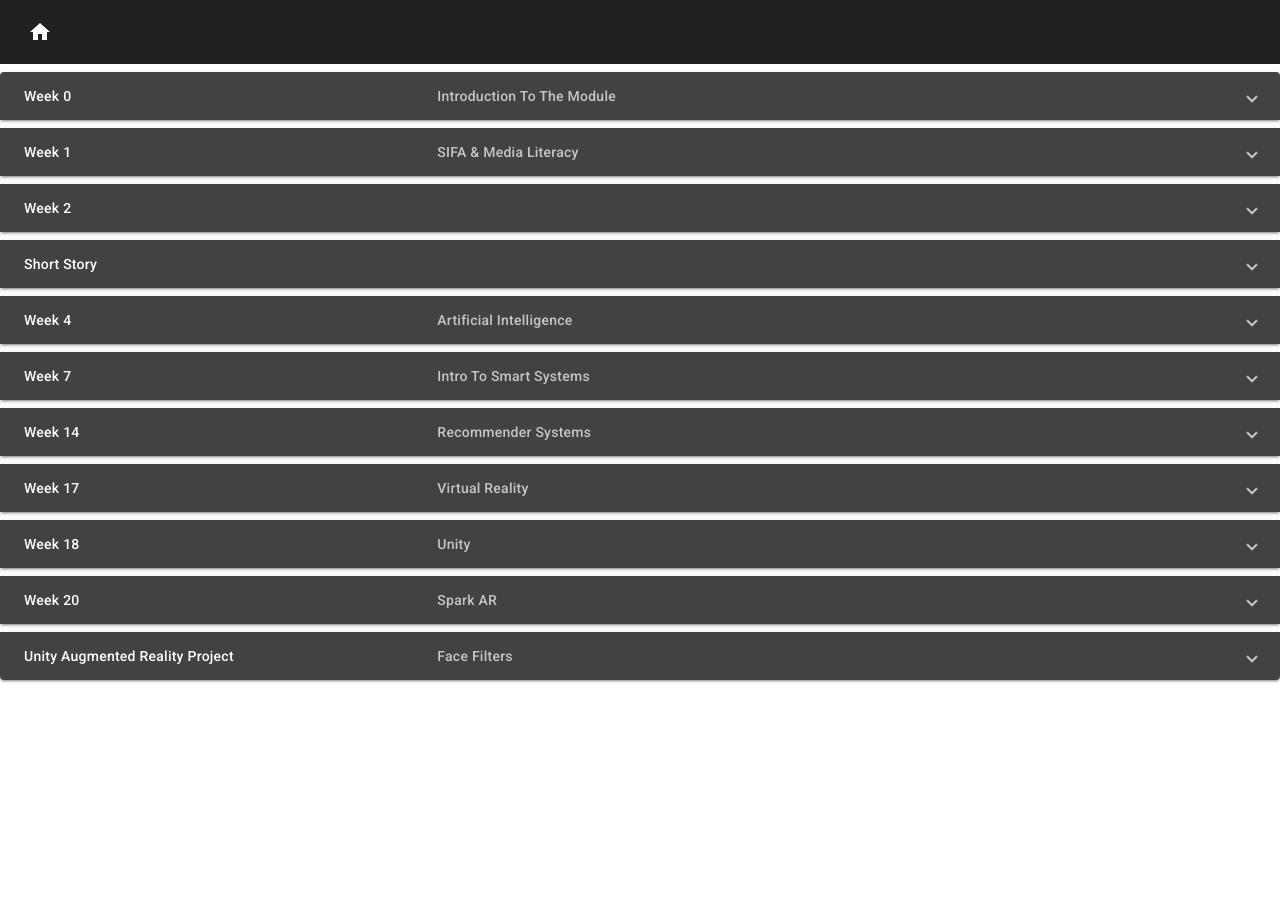
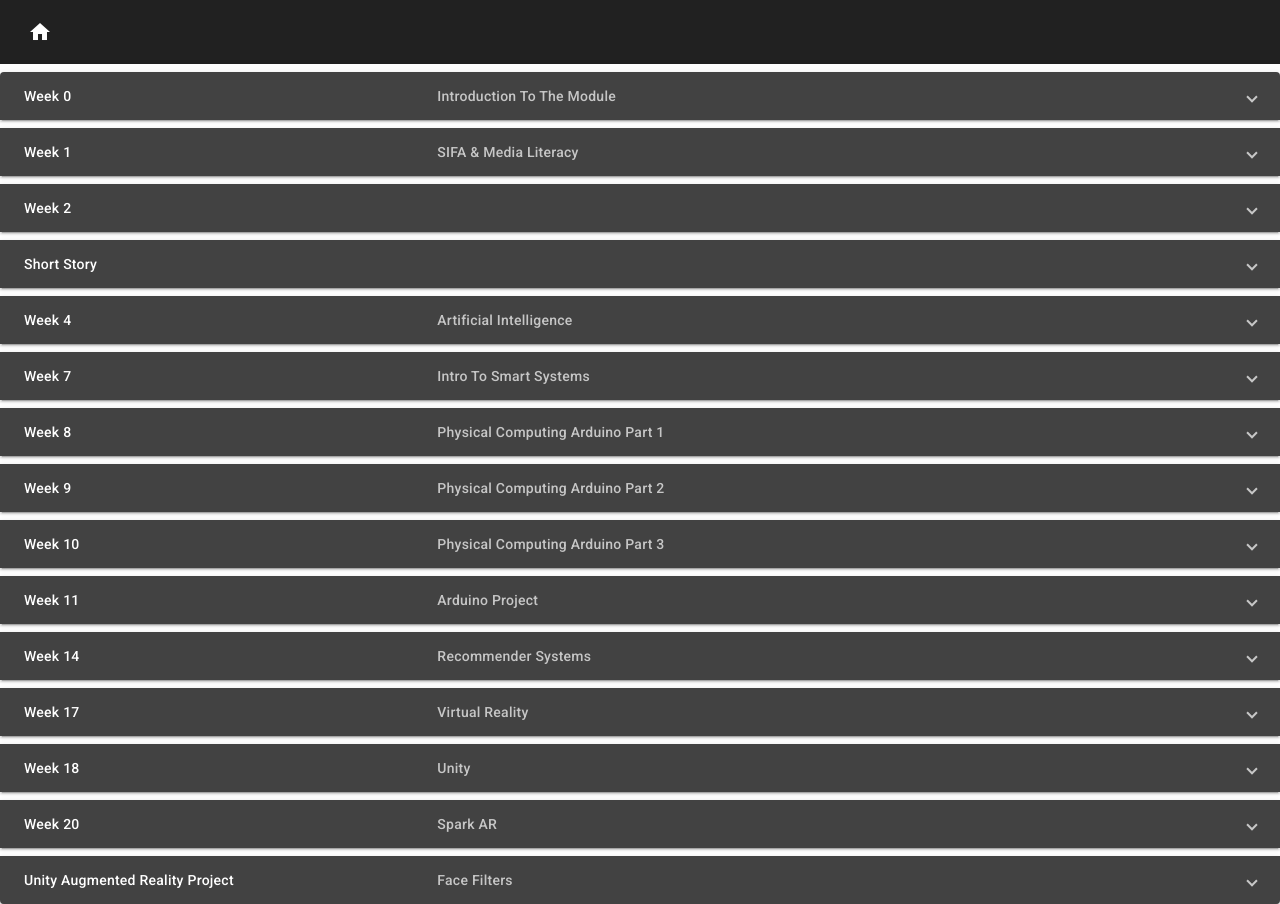
Before and after one commit to salmaanakhtar/salmaanakhtar.github.io, an Angular app: page /blog in a window 1280 px wide. Before the commit the page ends 800 px from the top, so only its background shows below. Built offline with nearby package versions, Linux system fonts and the light colour scheme.

Commit message:
added week 8

```diff
--- a/src/app/bloghomepage/bloghomepage.component.html
+++ b/src/app/bloghomepage/bloghomepage.component.html
@@ -172,7 +172,7 @@
 
     </div>
   </mat-expansion-panel>
-<!--Week 7-13 Panel-->
+<!--Week 7 Panel-->
   <mat-expansion-panel (opened)="panelOpenState = true"
                        (closed)="panelOpenState = false">
     <mat-expansion-panel-header>
@@ -201,6 +201,78 @@
 
     </div>
 
+  </mat-expansion-panel>
+<!--Week 8 Panel-->
+  <mat-expansion-panel (opened)="panelOpenState = true"
+                       (closed)="panelOpenState = false">
+    <mat-expansion-panel-header>
+      <mat-panel-title>
+        Week 8
+      </mat-panel-title>
+      <mat-panel-description>
+        Physical Computing Arduino Part 1
+      </mat-panel-description>
+    </mat-expansion-panel-header>
+    <div>
+
+      <h1><b>What we covered</b></h1>
+      <p>During this week we covered basics of arduino and how to use tinkercard to simulate circuits. We built a blinking LED and experimented with buttons and switch</p>
+
+    </div>
+  </mat-expansion-panel>
+<!--Week 9 Panel-->
+  <mat-expansion-panel (opened)="panelOpenState = true"
+                       (closed)="panelOpenState = false">
+    <mat-expansion-panel-header>
+      <mat-panel-title>
+        Week 9
+      </mat-panel-title>
+      <mat-panel-description>
+        Physical Computing Arduino Part 2
+      </mat-panel-description>
+    </mat-expansion-panel-header>
+    <div>
+
+      <h1><b>What we covered</b></h1>
+      <p>During this week we covered basics of arduino and how to use tinkercard to simulate circuits. We built a blinking LED and experimented with buttons and switch</p>
+
+    </div>
+  </mat-expansion-panel>
+<!--Week 10 Panel-->
+  <mat-expansion-panel (opened)="panelOpenState = true"
+                       (closed)="panelOpenState = false">
+    <mat-expansion-panel-header>
+      <mat-panel-title>
+        Week 10
+      </mat-panel-title>
+      <mat-panel-description>
+        Physical Computing Arduino Part 3
+      </mat-panel-description>
+    </mat-expansion-panel-header>
+    <div>
+
+      <h1><b>What we covered</b></h1>
+      <p>During this week we covered basics of arduino and how to use tinkercard to simulate circuits. We built a blinking LED and experimented with buttons and switch</p>
+
+    </div>
+  </mat-expansion-panel>
+<!--Week 11 Panel-->
+  <mat-expansion-panel (opened)="panelOpenState = true"
+                       (closed)="panelOpenState = false">
+    <mat-expansion-panel-header>
+      <mat-panel-title>
+        Week 11
+      </mat-panel-title>
+      <mat-panel-description>
+        Arduino Project
+      </mat-panel-description>
+    </mat-expansion-panel-header>
+    <div>
+
+      <h1><b>What we covered</b></h1>
+      <p>During this week we covered basics of arduino and how to use tinkercard to simulate circuits. We built a blinking LED and experimented with buttons and switch</p>
+
+    </div>
   </mat-expansion-panel>
 <!--Week 14 -->
   <mat-expansion-panel (opened)="panelOpenState = true"
```
Also changed, not shown: 3 other files (tests, documents, lock files or other folders).
